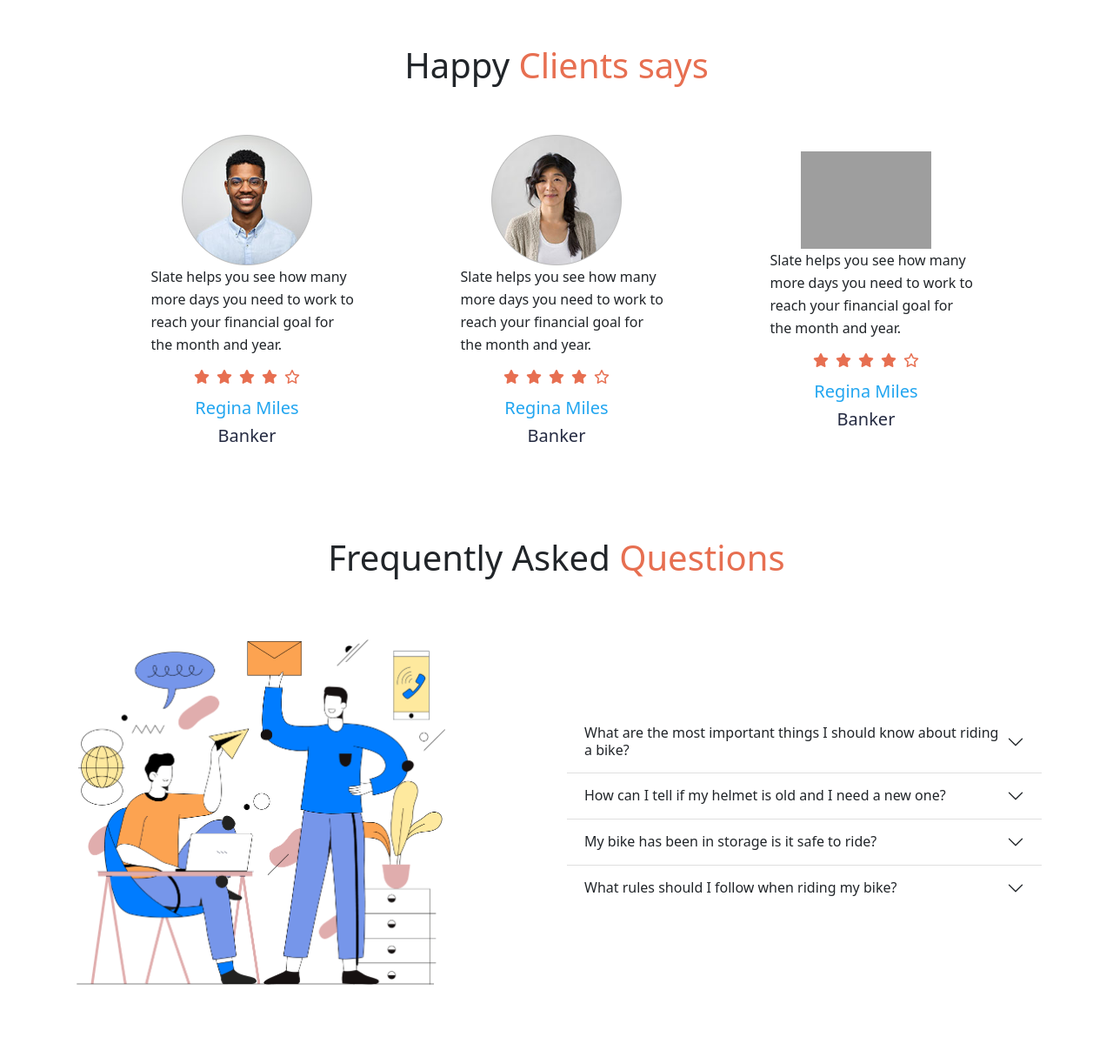
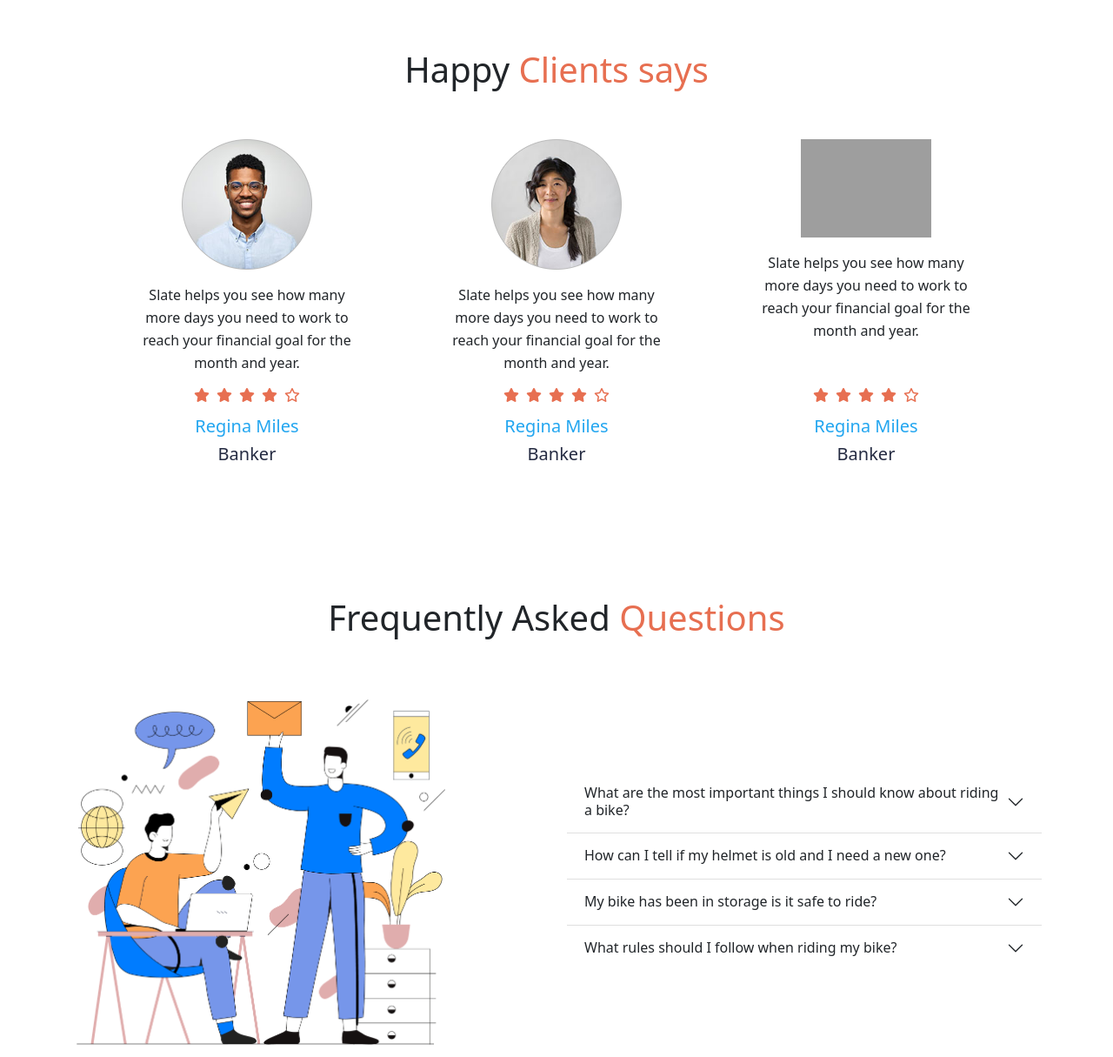
Before and after one commit to MoshiorRahman/honda-cbr, a plain HTML site: page index.html in a window 1280 px wide. Shown: the part 1102-2317 px from the top of the page at 87% size. Before the commit the page ends 2245 px from the top, so only its background shows below. Drawn offline with nearby package versions, Linux system fonts and the light colour scheme; grey boxes are pictures that could not be loaded.

Commit message:
change somthing

```diff
--- a/index.html
+++ b/index.html
@@ -15,9 +15,9 @@
 
 <body>
     <header>
-        <section style="background-color:  #264653;">
+        <section style="background-color:#264653;">
             <div class="row align-items-center py-5 text-white" style="padding-left:150px; padding-right: 150px;">
-                <div class="col-lg-6">
+                <div class="col-lg-6 col-12">
                     <p class="text-wrap fw-light">
                         Computer-controlled digital transistorized with electronic advance
                     </p>
@@ -32,8 +32,8 @@
                     </p>
                     <button style="background-color: #E76F51;" type="button" class="btn">Purchase</button>
                 </div>
-                <div class="col-lg-6">
-                    <img src="images/header-bike.png" alt="">
+                <div class="col-lg-6 col-12">
+                    <img style="width: 552px;" src="images/header-bike.png" alt="">
                 </div>
             </div>
 
@@ -66,8 +66,8 @@
             <div class="row">
                 <div class="col-lg-4 d-flex flex-column justify-content-center align-items-center">
                     <div><img style="width: 150px;" src="images/user-1.png" alt=""></div>
-                    <div>
-                        <p class="text-wrap ps-3  fw-normal" style="width: 253px; line-height: 26px;">
+                    <div class="card-body text-center">
+                        <p class="card-text fw-normal" style="width: 253px; line-height: 26px;">
                             Slate helps you see how
                             many more days you need
                             to work to reach your financial
@@ -90,8 +90,8 @@
                 </div>
                 <div class="col-lg-4 d-flex flex-column justify-content-center align-items-center">
                     <div><img style="width: 150px;" src="images/user-2.png" alt=""></div>
-                    <div>
-                        <p class="text-wrap ps-3  fw-normal" style="width: 253px; line-height: 26px;">
+                    <div class="card-body text-center">
+                        <p class="card-text fw-normal" style="width: 253px; line-height: 26px;">
                             Slate helps you see how
                             many more days you need
                             to work to reach your financial
@@ -114,8 +114,8 @@
                 </div>
                 <div class="col-lg-4 d-flex flex-column justify-content-center align-items-center">
                     <div><img style="width: 150px;" src="images/user-3.jpg" alt=""></div>
-                    <div>
-                        <p class="text-wrap ps-3  fw-normal" style="width: 253px; line-height: 26px;">
+                    <div class="card-body text-center">
+                        <p class="card-text fw-normal" style="width: 253px; line-height: 26px;">
                             Slate helps you see how
                             many more days you need
                             to work to reach your financial
@@ -139,15 +139,15 @@
             </div>
         </section>
         <!-- FQA Section -->
-        <section class="container">
+        <section class="container py-5">
             <h1 class="p-5 text-center">
                 Frequently Asked <span style="color: #E76F51;">Questions</span>
             </h1>
             <div class="row align-items-center justify-content-center">
-                <div class="col-lg-6 col-12">
+                <div class="col-lg-6 col-sm-12">
                     <img style="width: 430px;" src="images/faq.png" alt="">
                 </div>
-                <div class="col-lg-6 col-12 accordion accordion-flush" id="accordionFlushExample">
+                <div class="col-lg-6 col-sm-12 accordion accordion-flush" id="accordionFlushExample">
                     <div class="accordion-item">
                         <h2 class="accordion-header" id="flush-headingOne">
                             <button class="accordion-button collapsed" type="button" data-bs-toggle="collapse"
```
